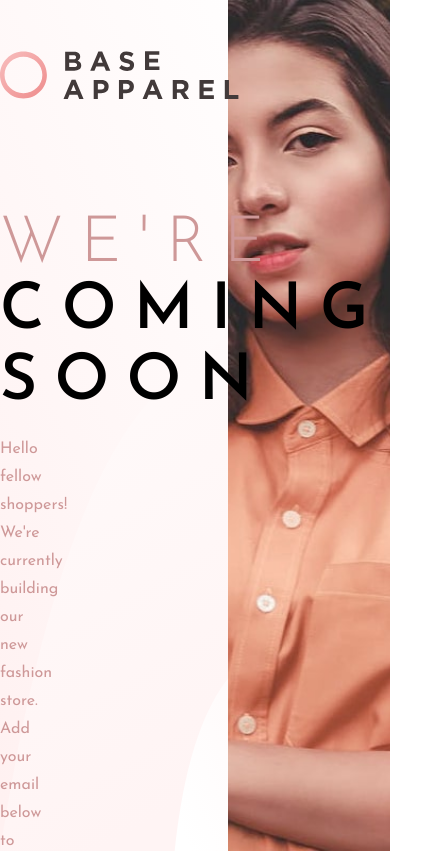
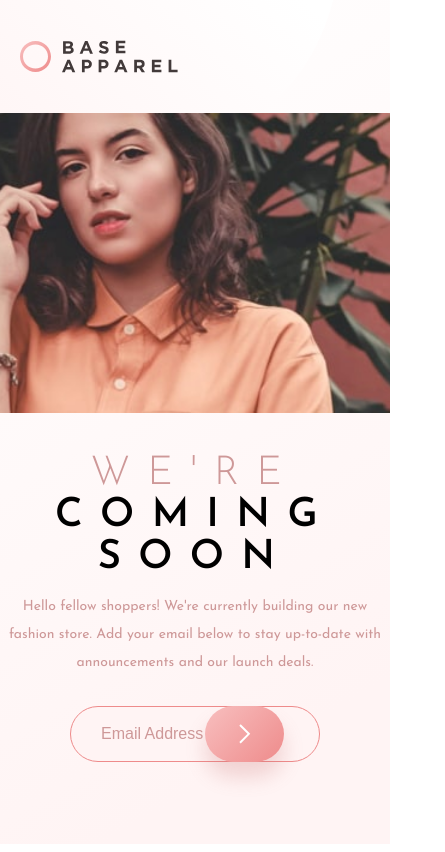
Before and after one commit to cehicm/coming-soon-section, a website: page index.html in a window 390 px wide. Shown: the top 852 px of the page, 445 px wide, since content can reach past the window. Drawn offline with nearby package versions, Linux system fonts and the light colour scheme.

Commit message:
Fix section grid, adjust styles for small screens

```diff
--- a/index.html
+++ b/index.html
@@ -15,8 +15,22 @@
 				alt="Pink pattern backgroung image"
 			/>
 			<div class="wrapper">
-				<img class="logo-img" src="/src/images/logo.svg" />
-
+				<div class="logo-img">
+					<img src="/src/images/logo.svg" alt="logo image" />
+				</div>
+				<div class="content-img">
+					<picture>
+						<source
+							srcset="/src/images/hero-desktop.jpg"
+							media="(min-width: 1024px)"
+						/>
+						<source
+							srcset="/src/images/hero-mobile.jpg"
+							media="(min-width: 320px)"
+						/>
+						<img src="/src/images/hero-desktop.jpg" alt="Picture of woman" />
+					</picture>
+				</div>
 				<div class="wrapper-form">
 					<div class="content">
 						<div class="text-content">
@@ -53,13 +67,8 @@
 						</div>
 					</div>
 				</div>
-
-				<div class="content-img">
-					<img src="/src/images/hero-desktop.jpg" alt="Picture of woman" />
-				</div>
 			</div>
 		</section>
-
 		<script src="/dist/scripts/app.js"></script>
 	</body>
 </html>
--- a/src/sass/components/_coming-soon.scss
+++ b/src/sass/components/_coming-soon.scss
@@ -3,17 +3,31 @@
 
 body {
 	margin: 0;
+	background: linear-gradient(
+		150.03deg,
+		colors.$white 0%,
+		colors.$white-pink 84.51%
+	);
 }
 
 .container {
-	height: 851px;
+	@include sc-breakpoint(1024) {
+		height: 851px;
+	}
+	position: relative;
+	height: 100%;
 
 	&-bg-img {
+		@include sc-breakpoint(768) {
+			height: 1100px;
+		}
+		@include sc-breakpoint(1024) {
+			height: 851px;
+		}
 		@include sc-breakpoint(1820) {
 			width: 67vw;
+			height: 100%;
 		}
-
-		height: 851px;
 		width: 90vw;
 		position: absolute;
 		z-index: 1;
@@ -21,63 +35,83 @@ body {
 }
 
 .wrapper {
+	@include sc-breakpoint(1024) {
+		display: grid;
+		grid-template-rows: repeat(12, minmax(0, 1fr));
+		grid-template-columns: repeat(12, minmax(0, 1fr));
+	}
+	display: flex;
+	flex-direction: column;
+	gap: 40px;
 	max-height: 851px;
 	position: relative;
-	display: grid;
-	grid-template-rows: repeat(12, minmax(0, 1fr));
-	grid-template-columns: repeat(12, minmax(0, 1fr));
-	background: linear-gradient(
-		150.03deg,
-		colors.$white 0%,
-		colors.$white-pink 84.51%
-	);
 
 	&-form {
 		@include sc-breakpoint(1024) {
+			position: absolute;
 			grid-column: 2/6;
+			grid-row: 4;
 		}
 		@include sc-breakpoint(1400) {
 			grid-column: 3/6;
 		}
-		@include sc-breakpoint(1820) {
-			grid-column: 4/6;
-		}
 		z-index: 2;
-		grid-row: 4;
+		position: relative;
 	}
 
 	.logo-img {
+		margin-top: 40px;
+		margin-left: 20px;
 		@include sc-breakpoint(1024) {
 			grid-column: 2/3;
+			height: 50px;
 		}
 		@include sc-breakpoint(1400) {
 			grid-column: 3/3;
 		}
-		@include sc-breakpoint(1820) {
-			grid-column: 4/4;
-		}
-		height: 50px;
+		height: auto;
 		z-index: 2;
-		margin-top: 50px;
+		grid-row: 1;
 	}
 
 	.content {
 		z-index: 2;
 		max-height: 500px;
+		position: relative;
 
 		&-img {
-			@include sc-breakpoint(1820) {
-				grid-column: 10/-1;
+			@include sc-breakpoint(1024) {
+				grid-column: 8/-1;
+				grid-row: 1/-1;
 			}
 			z-index: 1;
-			grid-column: 8/-1;
-			grid-row: 1/-1;
-
 			img {
+				@include sc-breakpoint(768) {
+					height: auto;
+				}
+				@include sc-breakpoint(1024) {
+					height: 851px;
+				}
+				height: 300px;
 				width: 100%;
-				height: 851px;
 				object-fit: cover;
 			}
+		}
+
+		.text-content {
+			@media only screen and (max-width: 1023px) and (min-width: 420px) {
+				position: absolute;
+				top: 50%;
+				display: flex;
+				flex-direction: column;
+				align-content: center;
+				align-items: center;
+				padding: 0 50px;
+			}
+			@include sc-breakpoint(1024) {
+				text-align: left;
+			}
+			text-align: center;
 		}
 	}
 	.input-field {
@@ -85,8 +119,12 @@ body {
 
 		.input {
 			&-email {
+				background: colors.$white-pink;
+				@include sc-breakpoint(768) {
+					width: 445px;
+				}
+				width: 250px;
 				height: 56px;
-				width: 445px;
 				margin-top: 15px;
 				border-radius: 28px;
 				border: 1px solid colors.$coral-pink;
```
Also changed, not shown: dist/css/styles.css, dist/css/styles.min.css.
